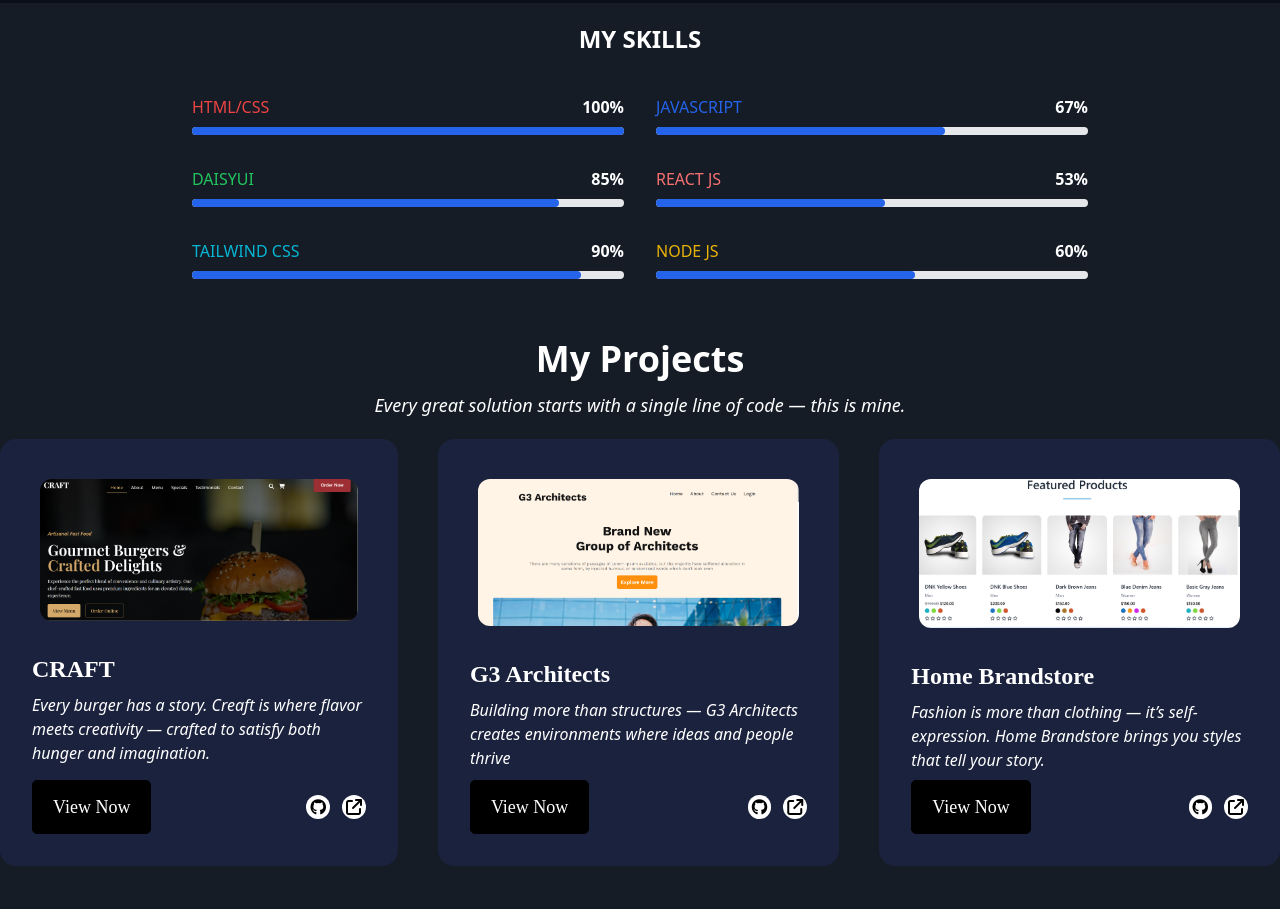
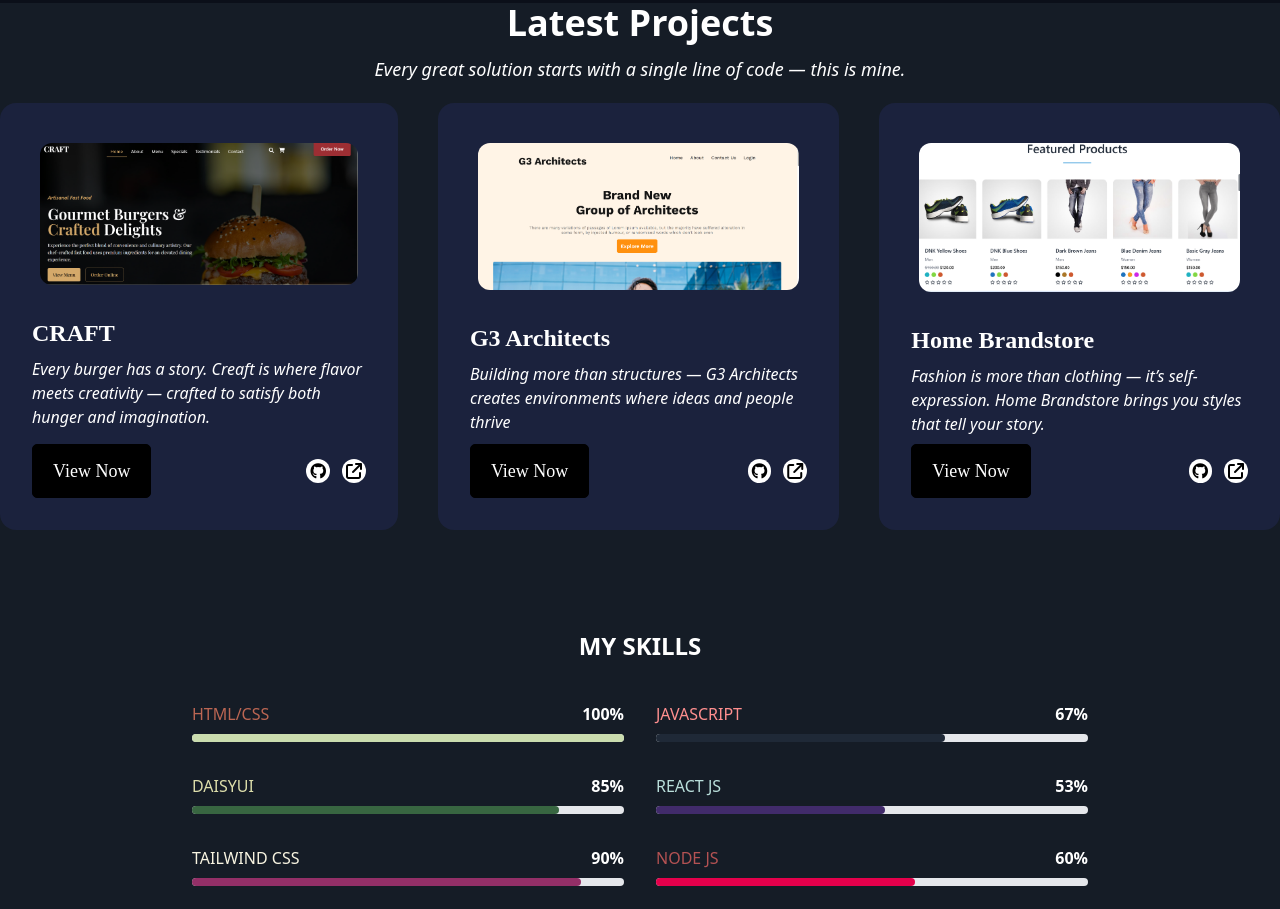
Before and after one commit to mdshahed1971/Portfolio-1, a plain HTML site: page index.html in a window 1280 px wide. Shown: the part 1942-2851 px from the top of the page. Drawn offline with nearby package versions, Linux system fonts and the light colour scheme; a web font is replaced by a local one.

```diff
--- a/index.html
+++ b/index.html
@@ -285,100 +285,13 @@
 
 
 
-
-<!-- my skills start -->
-<section class="lg:mb-10 md:mb-7 mb-4">
-<div class="w-full max-w-4xl mx-auto py-5">
-  <h2 class="text-center text-white text-2xl font-bold mb-10">
-    MY SKILLS
-  </h2>
-
-  <div class="grid grid-cols-1 md:grid-cols-2 gap-8">
-    <!-- Left Side -->
-    <div class="space-y-8">
-      <!-- HTML/CSS -->
-      <div>
-        <div class="flex justify-between mb-2">
-          <span class="text-red-500 font-medium">HTML/CSS</span>
-          <span class="font-semibold text-white">100%</span>
-        </div>
-        <div class="w-full bg-gray-200 rounded-full h-2">
-          <div class="bg-blue-600 h-2 rounded-full" style="width: 100%"></div>
-        </div>
-      </div>
-
-      <!-- DAISYUI -->
-      <div>
-        <div class="flex justify-between mb-2">
-          <span class="text-green-500 font-medium">DAISYUI</span>
-          <span class="font-semibold text-white">85%</span>
-        </div>
-        <div class="w-full bg-gray-200 rounded-full h-2">
-          <div class="bg-blue-600 h-2 rounded-full" style="width: 85%"></div>
-        </div>
-      </div>
-
-      <!-- Tailwind CSS -->
-      <div>
-        <div class="flex justify-between mb-2">
-          <span class="text-cyan-500 font-medium">TAILWIND CSS</span>
-          <span class="font-semibold text-white">90%</span>
-        </div>
-        <div class="w-full bg-gray-200 rounded-full h-2">
-          <div class="bg-blue-600 h-2 rounded-full" style="width: 90%"></div>
-        </div>
-      </div>
-    </div>
-
-    <!-- Right Side -->
-    <div class="space-y-8">
-      <!-- JAVASCRIPT -->
-      <div>
-        <div class="flex justify-between mb-2">
-          <span class="text-blue-600 font-medium">JAVASCRIPT</span>
-          <span class="font-semibold text-white">67%</span>
-        </div>
-        <div class="w-full bg-gray-200 rounded-full h-2">
-          <div class="bg-blue-600 h-2 rounded-full" style="width: 67%"></div>
-        </div>
-      </div>
-
-      <!-- REACT JS -->
-      <div>
-        <div class="flex justify-between mb-2">
-          <span class="text-red-400 font-medium">REACT JS</span>
-          <span class="font-semibold text-white">53%</span>
-        </div>
-        <div class="w-full bg-gray-200 rounded-full h-2">
-          <div class="bg-blue-600 h-2 rounded-full" style="width: 53%"></div>
-        </div>
-      </div>
-
-      <!-- NODE JS -->
-      <div>
-        <div class="flex justify-between mb-2">
-          <span class="text-yellow-500 font-medium">NODE JS</span>
-          <span class="font-semibold text-white">60%</span>
-        </div>
-        <div class="w-full bg-gray-200 rounded-full h-2">
-          <div class="bg-blue-600 h-2 rounded-full" style="width: 60%"></div>
-        </div>
-      </div>
-    </div>
-  </div>
-</div>
-</section>
-<!-- my skills end -->
-
-
-
 <!-- my projects start -->
 
 
 <section class="lg:mb-20 md:mb-10 mb-5">
 
 <div class="text-center lg:mb-5 md:mb-4 mb-3">
-  <h2 class="text-white font- lg:text-4xl md:text-3xl text-2xl lg:mb-3 md:mb-2 mb-1 font-bold">My Projects</h2>
+  <h2 class="text-white font- lg:text-4xl md:text-3xl text-2xl lg:mb-3 md:mb-2 mb-1 font-bold">Latest Projects</h2>
   <p class="text-white italic lg:text-lg md:text-base text-sm font-medium">Every great solution starts with a single line of code — this is mine.</p>
 </div>
 
@@ -468,6 +381,96 @@
 
 
 
+
+<!-- my skills start -->
+<section class="lg:mb-10 md:mb-7 mb-4">
+<div class="w-full max-w-4xl mx-auto py-5">
+  <h2 class="text-center text-white text-2xl font-bold mb-10">
+    MY SKILLS
+  </h2>
+
+  <div class="grid grid-cols-1 md:grid-cols-2 gap-8">
+    <!-- Left Side -->
+    <div class="space-y-8">
+      <!-- HTML/CSS -->
+      <div>
+        <div class="flex justify-between mb-2">
+          <span class="text-[#BB6653] font-medium">HTML/CSS</span>
+          <span class="font-semibold text-white">100%</span>
+        </div>
+        <div class="w-full bg-gray-200 rounded-full h-2">
+          <div class="bg-[#CADCAE] h-2 rounded-full" style="width: 100%"></div>
+        </div>
+      </div>
+
+      <!-- DAISYUI -->
+      <div>
+        <div class="flex justify-between mb-2">
+          <span class="text-[#DDDEAB] font-medium">DAISYUI</span>
+          <span class="font-semibold text-white">85%</span>
+        </div>
+        <div class="w-full bg-gray-200 rounded-full h-2">
+          <div class="bg-[#386641] h-2 rounded-full" style="width: 85%"></div>
+        </div>
+      </div>
+
+      <!-- Tailwind CSS -->
+      <div>
+        <div class="flex justify-between mb-2">
+          <span class="text-[#F8F4E1] font-medium">TAILWIND CSS</span>
+          <span class="font-semibold text-white">90%</span>
+        </div>
+        <div class="w-full bg-gray-200 rounded-full h-2">
+          <div class="bg-[#932F67] h-2 rounded-full" style="width: 90%"></div>
+        </div>
+      </div>
+    </div>
+
+    <!-- Right Side -->
+    <div class="space-y-8">
+      <!-- JAVASCRIPT -->
+      <div>
+        <div class="flex justify-between mb-2">
+          <span class="text-[#FF8F8F] font-medium">JAVASCRIPT</span>
+          <span class="font-semibold text-white">67%</span>
+        </div>
+        <div class="w-full bg-gray-200 rounded-full h-2">
+          <div class="bg-[#1F2937] h-2 rounded-full" style="width: 67%"></div>
+        </div>
+      </div>
+
+      <!-- REACT JS -->
+      <div>
+        <div class="flex justify-between mb-2">
+          <span class="text-[#BADFDB] font-medium">REACT JS</span>
+          <span class="font-semibold text-white">53%</span>
+        </div>
+        <div class="w-full bg-gray-200 rounded-full h-2">
+          <div class="bg-[#412B6B] h-2 rounded-full" style="width: 53%"></div>
+        </div>
+      </div>
+
+      <!-- NODE JS -->
+      <div>
+        <div class="flex justify-between mb-2">
+          <span class="text-[#B45253] font-medium">NODE JS</span>
+          <span class="font-semibold text-white">60%</span>
+        </div>
+        <div class="w-full bg-gray-200 rounded-full h-2">
+          <div class="bg-[#E4004B] h-2 rounded-full" style="width: 60%"></div>
+        </div>
+      </div>
+    </div>
+  </div>
+</div>
+</section>
+<!-- my skills end -->
+
+
+
+
+
+
 <!-- newslatter start -->
 <section class="mb-20 md:mb-10 mb-5">
   <div class="text-center">
@@ -494,7 +497,7 @@
   <p class="text-white md:text-base text-sm font-normal italic text-base lg:mb-4 md:mb-3 mb-2">Our service is for who believe in owing safe, clean, <br>and organized space. Who promise that enging with <br>what we make will help you declutter your life. </p>
   <p class="text-white font-medium md:text-base text-sm italic lg:mb-4 md:mb-3 mb-2"><i class="fa-solid fa-envelope mr-2 hover:text-[#14608D] duration-200 cursor-pointer"></i>mdshahed19711@gmail.com</p>
   <p class="text-white font-medium md:text-base text-sm italic lg:mb-4 md:mb-3 mb-2"><i class="fa-solid fa-phone mr-2 hover:text-[#14608D] duration-200 cursor-pointer"></i>01340942175</p>
-  <p class="text-white font-medium md:text-base text-sm italic lg:mb-4 md:mb-3 mb-2"><i class="fa-solid fa-location-dot mr-2 hover:text-[#14608D] duration-200 cursor-pointer"></i>40/1 South Khilgoan, Dhaka </p>
+  <p class="text-white font-medium md:text-base text-sm italic lg:mb-4 md:mb-3 mb-2"><i class="fa-solid fa-location-dot mr-2 hover:text-[#14608D] duration-200 cursor-pointer"></i>40/1 South Khilgoan, Dhaka, Bangladesh</p>
 
 </div>
 
```
